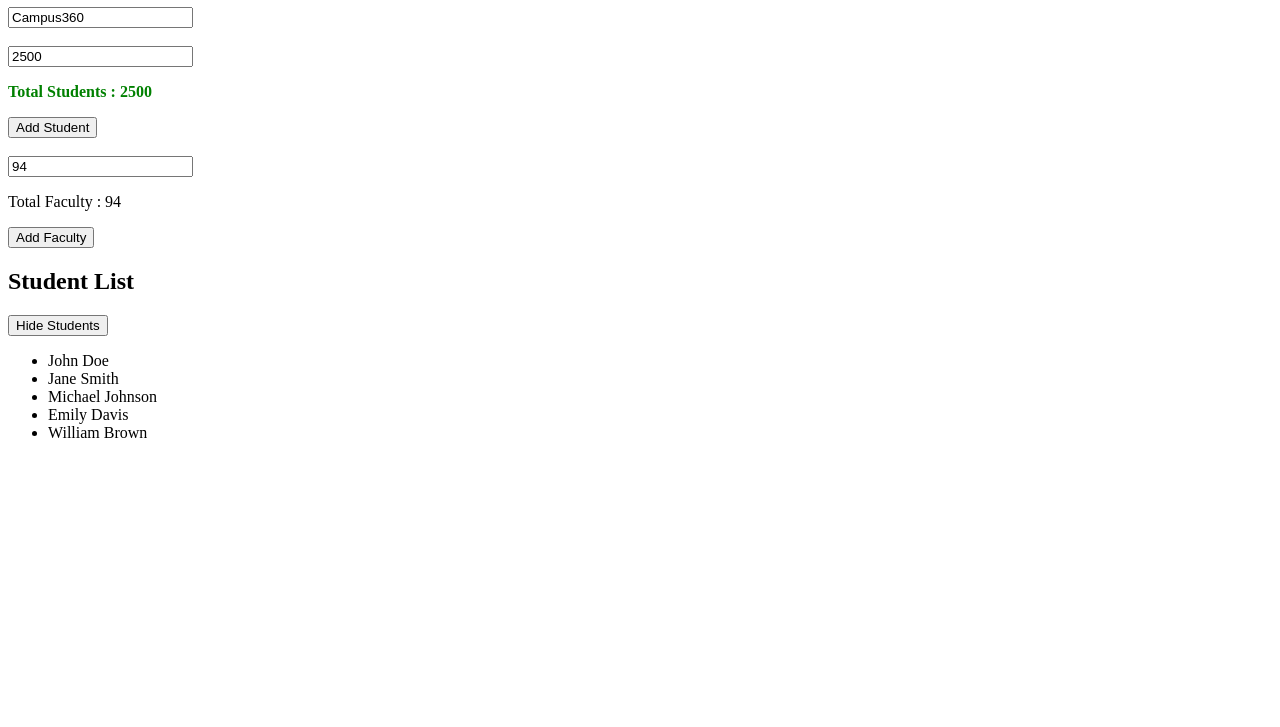
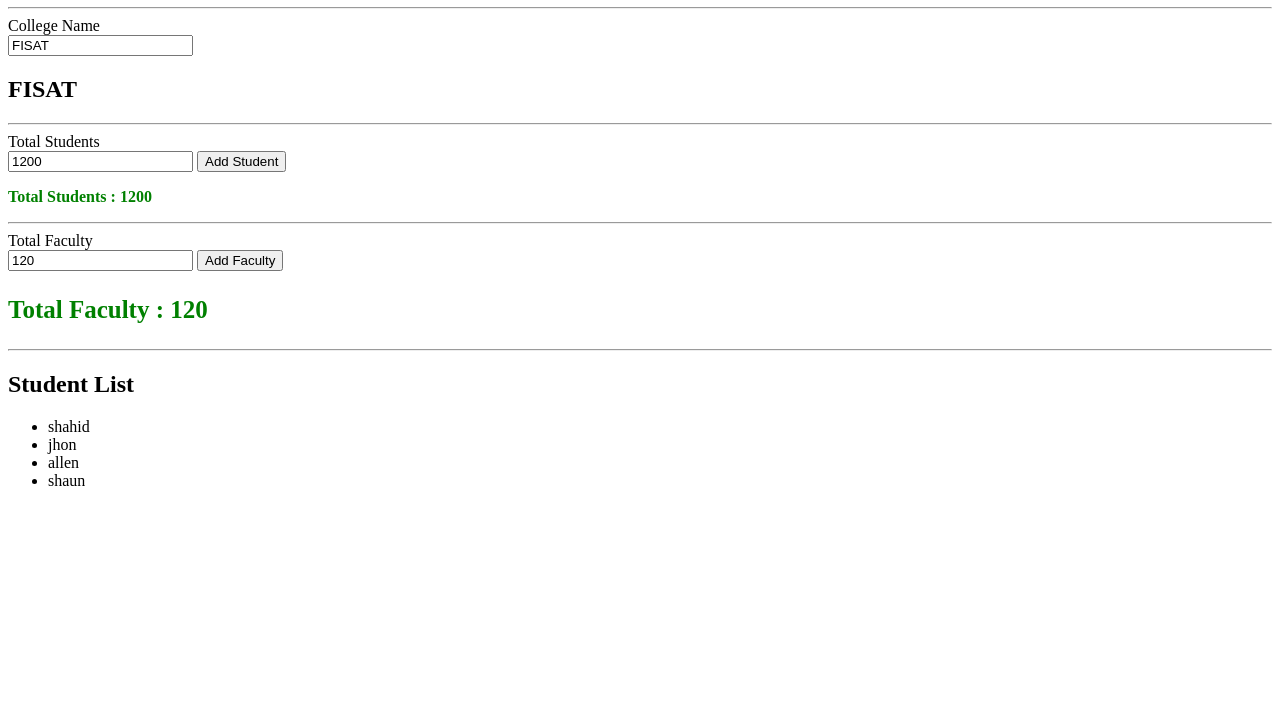
Before and after one commit to JoshuaJ290304/Angular-JS-Project, a website: page index.html in a window 1280 px wide. Shown: the part 73-800 px from the top of the page. Drawn offline with nearby package versions, Linux system fonts and the light colour scheme.

Commit message:
Fix faculty count and student list display

```diff
--- a/index.html
+++ b/index.html
@@ -1,52 +1,74 @@
-<!doctype html>
+<!DOCTYPE html>
 <html ng-app="campus360">
-  <head>
-    <meta http-equiv="Content-Type" content="text/html;charset=UTF-8" />
-    <title>College Dashboard</title>
+
+<head>
+    <meta charset="UTF-8">
+    <meta name="viewport" content="width=device-width, initial-scale=1.0">
+    <title>Campus360 Dashboard</title>
+
+    <link rel="stylesheet" href="css/style.css">
+
     <script src="node_modules/angular/angular.min.js"></script>
     <script src="js/app.js"></script>
-    <link rel="stylesheet" href="css/style.css" />
-  </head>
+</head>
 
-  <body ng-controller="dashboardController">
-    <h1>{{collegeName}}</h1>
-    <input
-      type="text"
-      ng-model="collegeName"
-      placeholder="Enter College Name"
-    />
-    <br /><br />
+<body ng-controller="dashboardcontroller">
 
-    <input
-      type="number"
-      ng-model="totalStudents"
-      placeholder="Enter Total Students"
-    />
-    <p ng-class="{'green': totalStudents >= 1000, 'red': totalStudents < 1000}">
-      Total Students : {{totalStudents}}
+    <h1>Campus360 Dashboard</h1>
+
+    <hr>
+
+    <label>College Name</label>
+    <br>
+    <input type="text" ng-model="collegename">
+
+    <h2>{{collegename}}</h2>
+
+    <hr>
+
+    <label>Total Students</label>
+    <br>
+    <input type="number" ng-model="totalStudents">
+
+    <button ng-click="totalStudents = totalStudents + 1">
+        Add Student
+    </button>
+
+    <p ng-class="{
+        'green': totalStudents >= 1000,
+        'red': totalStudents < 1000
+    }">
+        Total Students : {{totalStudents}}
     </p>
-    <button ng-click="addStudent()">Add Student</button>
-    <br /><br />
 
-    <input
-      type="number"
-      ng-model="totalFaculty"
-      placeholder="Enter Total Faculty"
-    />
-    <p>Total Faculty : {{totalFaculty}}</p>
-    <button ng-click="addFaculty()">Add Faculty</button>
+    <hr>
+
+    <label>Total Faculty</label>
+    <br>
+    <input type="number" ng-model="totalFaculty">
+
+    <button ng-click="totalFaculty = totalFaculty + 1">
+        Add Faculty
+    </button>
+
+    <p ng-style="{
+
+        'color': totalFaculty >= 100 ? 'green' : 'red',
+        'font-size':'25px',
+        'font-weight':'bold'}">
+        Total Faculty : {{totalFaculty}}
+    </p>
+
+    <hr>
 
     <h2>Student List</h2>
 
-    <button ng-click="showStudents = !showStudents">
-      {{ showStudents ? 'Hide Students' : 'Show Students' }}
-    </button>
+    <ul>
+        <li ng-repeat="student in students">
+            {{student}}
+        </li>
+    </ul>
 
-    <div ng-if="showDashboard">
-      <ul ng-show="showStudents">
-        <li ng-repeat="student in students">{{student}}</li>
-      </ul>
-    </div>
+</body>
 
-  </body>
 </html>
--- a/js/app.js
+++ b/js/app.js
@@ -1,30 +1,25 @@
-var app = angular.module('campus360', []);
+var app =angular.module('campus360',[]);
 
-app.controller('dashboardController', function ($scope) {
+app.controller("dashboardcontroller",function($scope){
 
-    $scope.collegeName = "Campus360";
-    $scope.totalStudents = 2500;
-    $scope.totalFaculty = 94;
 
-    $scope.showStudents = true;
+    $scope.collegename="FISAT";
+     $scope.totalStudents = 1200;
+    $scope.totalFaculty = 120;
+    console.log("dashboard controller is loaded");
+
+    $scope.students=[
+        "shahid","jhon","allen","shaun"
+    ];
+
+   $scope.addStudent = function(){
+
+    $scope.totalStudents++;
+
+    $scope.showstudents=true;
+
     $scope.showDashboard = true;
 
-    $scope.students = [
-        "John Doe",
-        "Jane Smith",
-        "Michael Johnson",
-        "Emily Davis",
-        "William Brown"
-    ];
 
-    $scope.addStudent = function () {
-        $scope.totalStudents = (Number($scope.totalStudents) || 0) + 1;
-        $scope.students.push("Student " + $scope.totalStudents);
-        $scope.showStudents = true;
-    };
-
-    $scope.addFaculty = function () {
-        $scope.totalFaculty = (Number($scope.totalFaculty) || 0) + 1;
-    };
-
+};
 });
```
